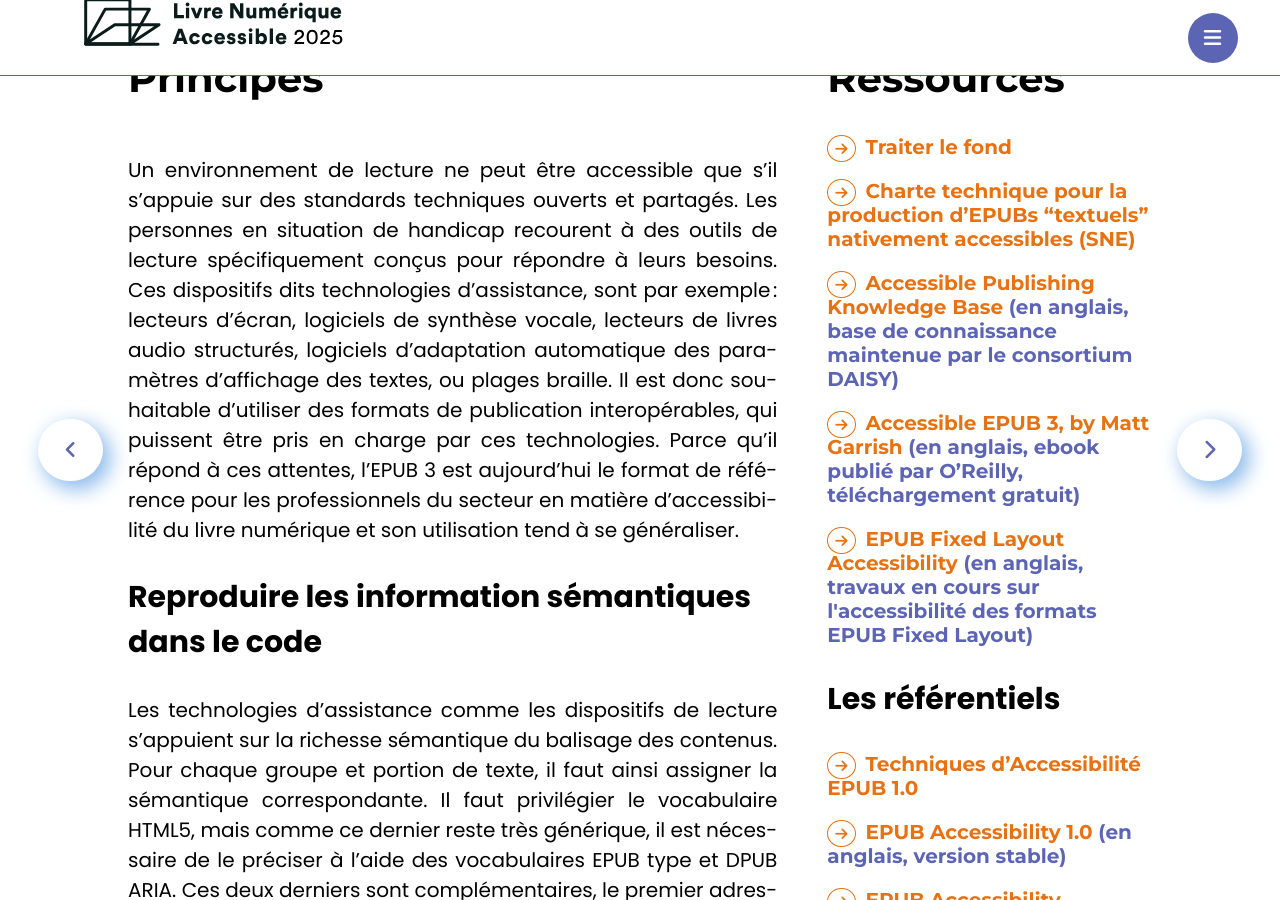
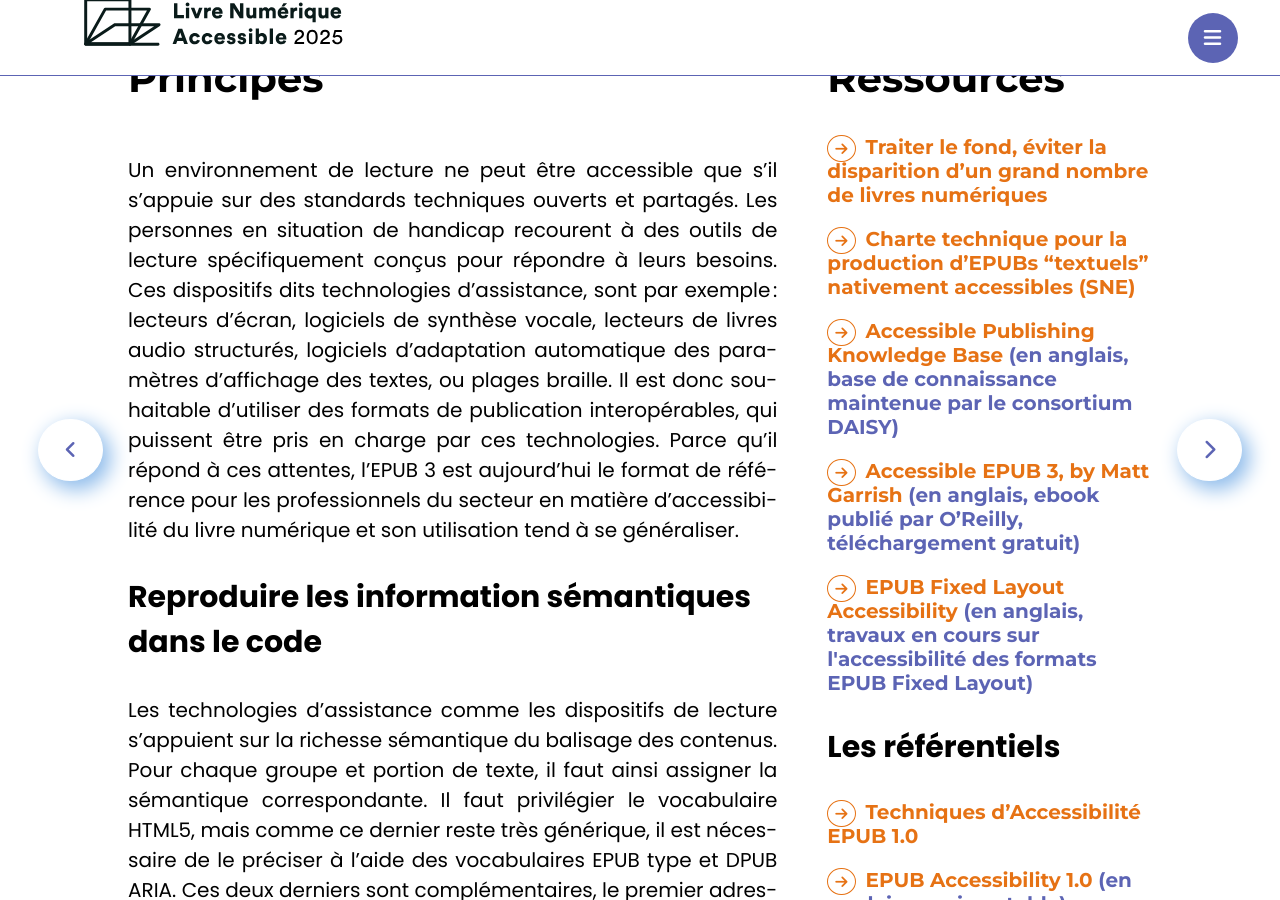
Before and after one commit to edition-accessible/lina25, a Jekyll site: the page built from pages/produire.md, in a window 1280 px wide and 900 px high, scrolled down 1086 px. Built offline with Jekyll 4.4.1, drawn with Linux system fonts in a browser that asks for light colours; nearby versions of some CDN libraries; comment, search, counter and statistics services are not loaded.

Commit message:
Correct link for "Traiter le fond"

```diff
--- a/pages/produire.md
+++ b/pages/produire.md
@@ -81,7 +81,7 @@ Dans ce cas, il est recommandé de prévoir une version accessible de l'ouvrage
 <h2>Ressources</h2>
 <ul>
 <li>
-  <a href="/ressources/traiter.md" class="link color_orange">Traiter le fond</a>
+  <a href="../ressources/traiter" class="link color_orange" target="_self">Traiter le fond, éviter la disparition d’un grand nombre de livres numériques</a>
 </li>
 <li>
   <a href="https://edition-accessible.github.io/ePubAccessibleCharteSNE/charte.html#charte-1-1" class="link color_orange">Charte technique pour la production d’EPUBs “textuels” nativement accessibles (SNE)</a>
```
